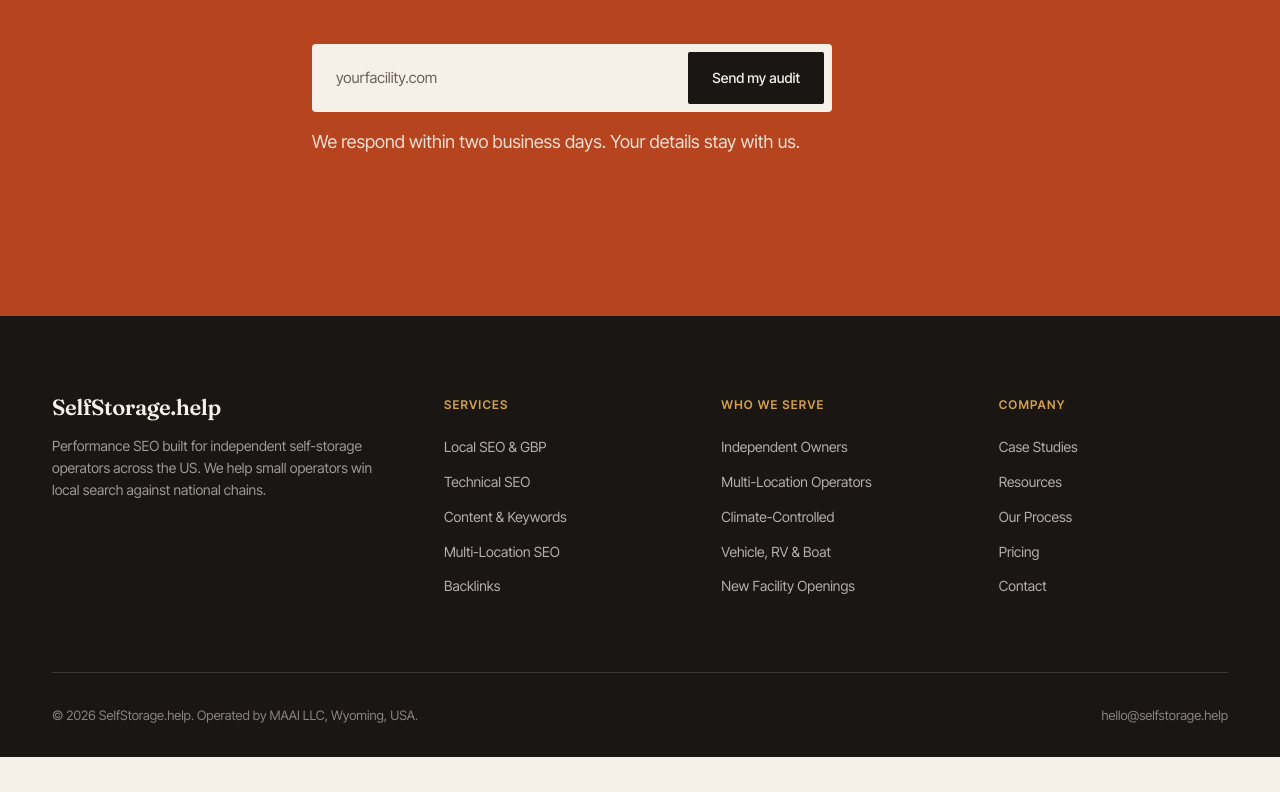
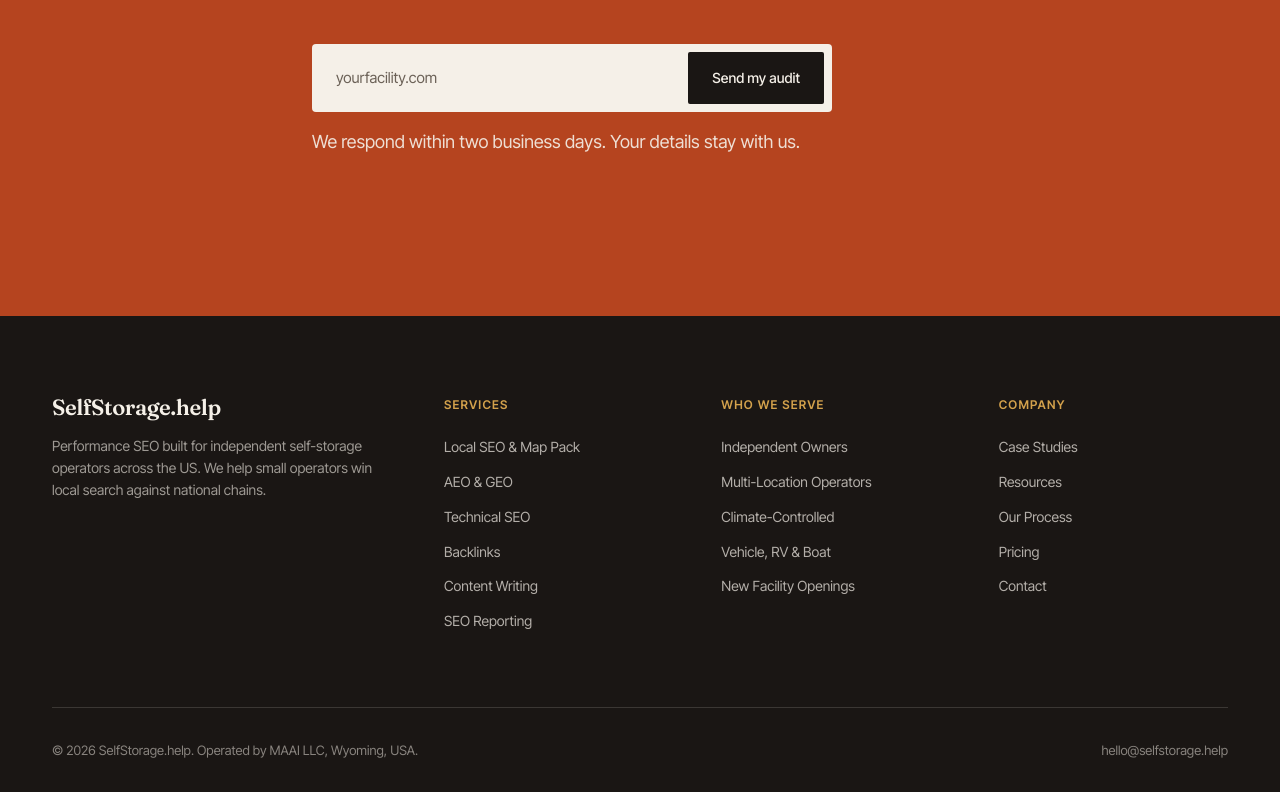
Before and after one commit to devmaai/self-v1, a Next.js app: page / in a window 1280 px wide. Shown: the part 11186-11978 px from the top of the page. Before the commit the page ends 11943 px from the top, so only its background shows below. Built offline with nearby package versions, Linux system fonts and the light colour scheme.

Commit message:
updated the footer

```diff
--- a/components/layout/Footer.tsx
+++ b/components/layout/Footer.tsx
@@ -12,18 +12,17 @@ export default function Footer() {
               small operators win local search against national chains.
             </p>
           </div>
-
           <div className="footer-col">
             <h5>Services</h5>
             <ul>
-              <li><Link href="/services/local-seo-gbp-optimization">Local SEO &amp; GBP</Link></li>
+              <li><Link href="/services/local-seo-gbp-optimization">Local SEO &amp; Map Pack</Link></li>
+              <li><Link href="/services/Aeo&Geo">AEO &amp; GEO</Link></li>
               <li><Link href="/services/technical-seo">Technical SEO</Link></li>
-              <li><Link href="/services/content-keyword-strategy">Content &amp; Keywords</Link></li>
-              <li><Link href="/services/multi-location-seo">Multi-Location SEO</Link></li>
               <li><Link href="/services/backlinks">Backlinks</Link></li>
+              <li><Link href="/services/content-keyword-strategy">Content Writing</Link></li>
+              <li><Link href="/services/SEO-reporting">SEO Reporting</Link></li>
             </ul>
           </div>
-
           <div className="footer-col">
             <h5>Who We Serve</h5>
             <ul>
@@ -34,7 +33,6 @@ export default function Footer() {
               <li><Link href="/who-we-serve/new-facility-openings">New Facility Openings</Link></li>
             </ul>
           </div>
-
           <div className="footer-col">
             <h5>Company</h5>
             <ul>
@@ -46,7 +44,6 @@ export default function Footer() {
             </ul>
           </div>
         </div>
-
         <div className="footer-bottom">
           <div>© 2026 SelfStorage.help. Operated by MAAI LLC, Wyoming, USA.</div>
           <div>
--- a/components/layout/Navbar.tsx
+++ b/components/layout/Navbar.tsx
@@ -4,10 +4,11 @@ import Link from "next/link";
 
 const serviceLinks = [
   { href: "/services/local-seo-gbp-optimization", label: "Local SEO & GBP" },
+  { href: "/services/aeo-geo", label: "AEO & GEO" },
   { href: "/services/technical-seo", label: "Technical SEO" },
+  { href: "/services/backlinks", label: "Backlinks" },
   { href: "/services/content-keyword-strategy", label: "Content & Keywords" },
   { href: "/services/multi-location-seo", label: "Multi-Location SEO" },
-  { href: "/services/backlinks", label: "Backlinks" },
 ];
 
 const whoWeServeLinks = [
--- a/components/sections/Services.tsx
+++ b/components/sections/Services.tsx
@@ -29,7 +29,7 @@ const defaultItems: ServiceItem[] = [
     title: "AEO & GEO",
     desc: "Get cited by ChatGPT, Perplexity, and Google AI Overviews when renters ask about storage. AEO and GEO services built for self storage operators.",
     tags: ["Schema", "CRO", "Geo pages"],
-    href: "/services/Aeo&Geo",
+    href: "/services/aeo-geo",
   },
   {
     num: "03",
@@ -57,7 +57,7 @@ const defaultItems: ServiceItem[] = [
     title: "SEO Reporting",
     desc: "See exactly what your SEO investment produces. Live dashboards, monthly reports, and metrics that tie directly to bookings.",
     tags: ["GA4", "Monthly"],
-    href: "/services/SEO-reporting",
+    href: "/services/seo-reporting",
   },
 ];
 
```
